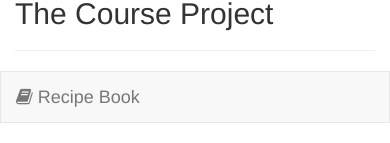
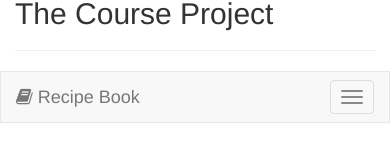
Before and after one commit to dvinubius/gourmet, an Angular app: page / in a window 390 px wide. Shown: the part 690-833 px from the top of the page. Built offline with nearby package versions, Linux system fonts and the light colour scheme.

Commit message:
Navbar: added hamburger icon, expands to contents of navbar

```diff
--- a/src/app/components/project/header/header.component.html
+++ b/src/app/components/project/header/header.component.html
@@ -1,15 +1,23 @@
 <nav class="navbar navbar-default">
   <div class="container-fluid">
 
-    <!-- logo, displayed on the left -->
+
     <div class="navbar-header">
+      <!-- hamburger icon, displayed on the right, only for small sizes-->
+      <button type="button" class="navbar-toggle collapsed" data-toggle="collapse" data-target="#nav-content" aria-expanded="false">
+        <span class="sr-only">Toggle navigation</span>
+        <span class="icon-bar"></span>
+        <span class="icon-bar"></span>
+        <span class="icon-bar"></span>
+      </button>
+      <!-- logo, displayed on the left -->
       <a href="#" class="navbar-brand">
         <i class="fa fa-book" aria-hidden="true"></i>
         Recipe Book
       </a>
     </div>
 
-    <div class="collapse navbar-collapse">
+    <div class="collapse navbar-collapse" id='nav-content'>
       <!-- navigation, displayed floating left -->
       <ul class="nav navbar-nav">
         <li><a href="#">Recipes</a></li>
```
